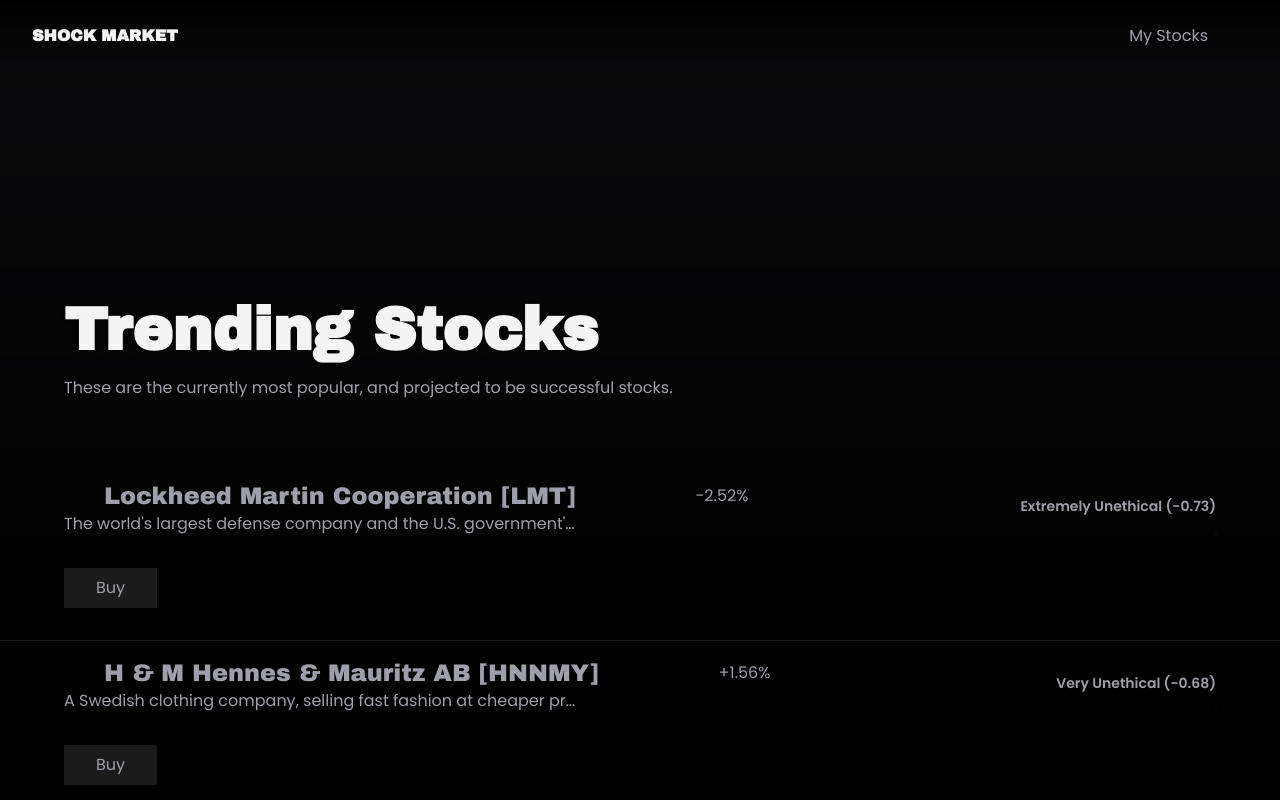
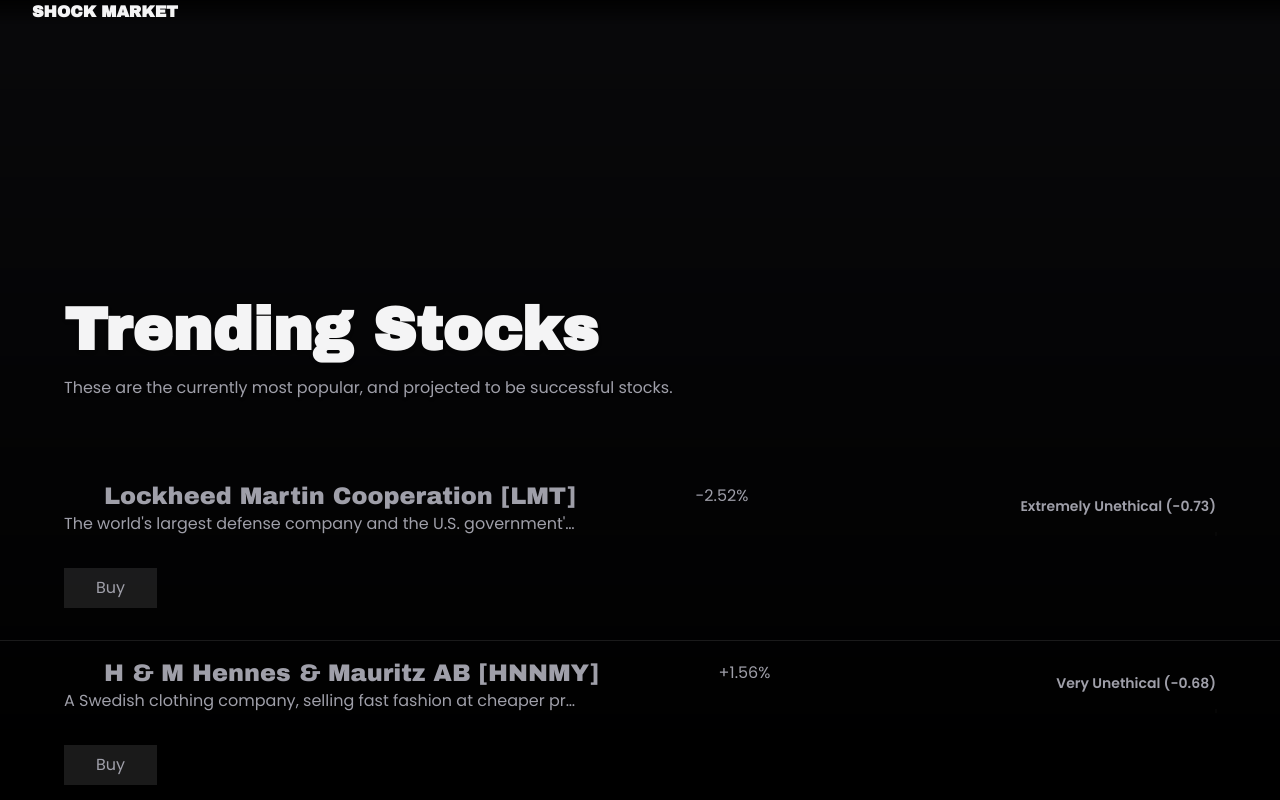
Before and after one commit to mattismoel/shockmarket, a SvelteKit app: page / in a window 1280 px wide. Built offline with nearby package versions, Linux system fonts and the light colour scheme; some icons are missing.

Commit message:
fix missing links

```diff
--- a/src/lib/components/stock-list/StockEntry.svelte
+++ b/src/lib/components/stock-list/StockEntry.svelte
@@ -142,7 +142,7 @@
 		<a
 			aria-disabled={disabled}
 			class="buy-button flex w-fit bg-foreground/10 px-8 py-2 transition-colors group-hover:not-aria-disabled:bg-foreground group-hover:not-aria-disabled:text-background"
-			href="/stock/{stock.name}"
+			href="/"
 		>
 			{#if hovered && disabled}
 				Buy ({secondsLeft}s)
--- a/src/routes/+layout.svelte
+++ b/src/routes/+layout.svelte
@@ -11,10 +11,6 @@
 <header class="bg-linear-to-b from-black/80">
 	<nav class="flex items-center justify-between px-8">
 		<a href="/" class="font-heading font-bold text-text-light">SHOCK MARKET</a>
-
-		<ul class="flex p-2">
-			{@render entry('/my-stocks', 'My Stocks')}
-		</ul>
 	</nav>
 </header>
 
```
